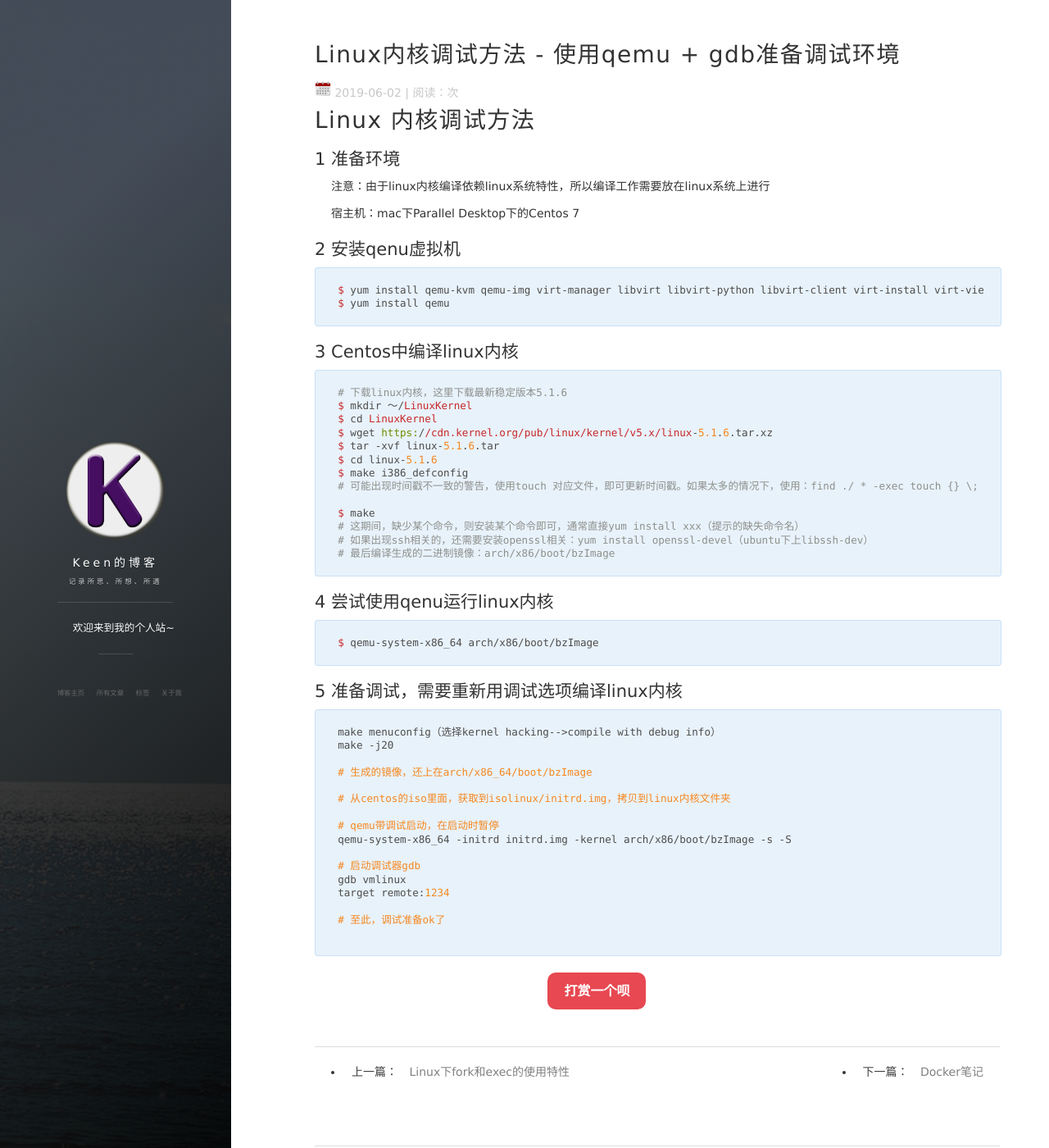
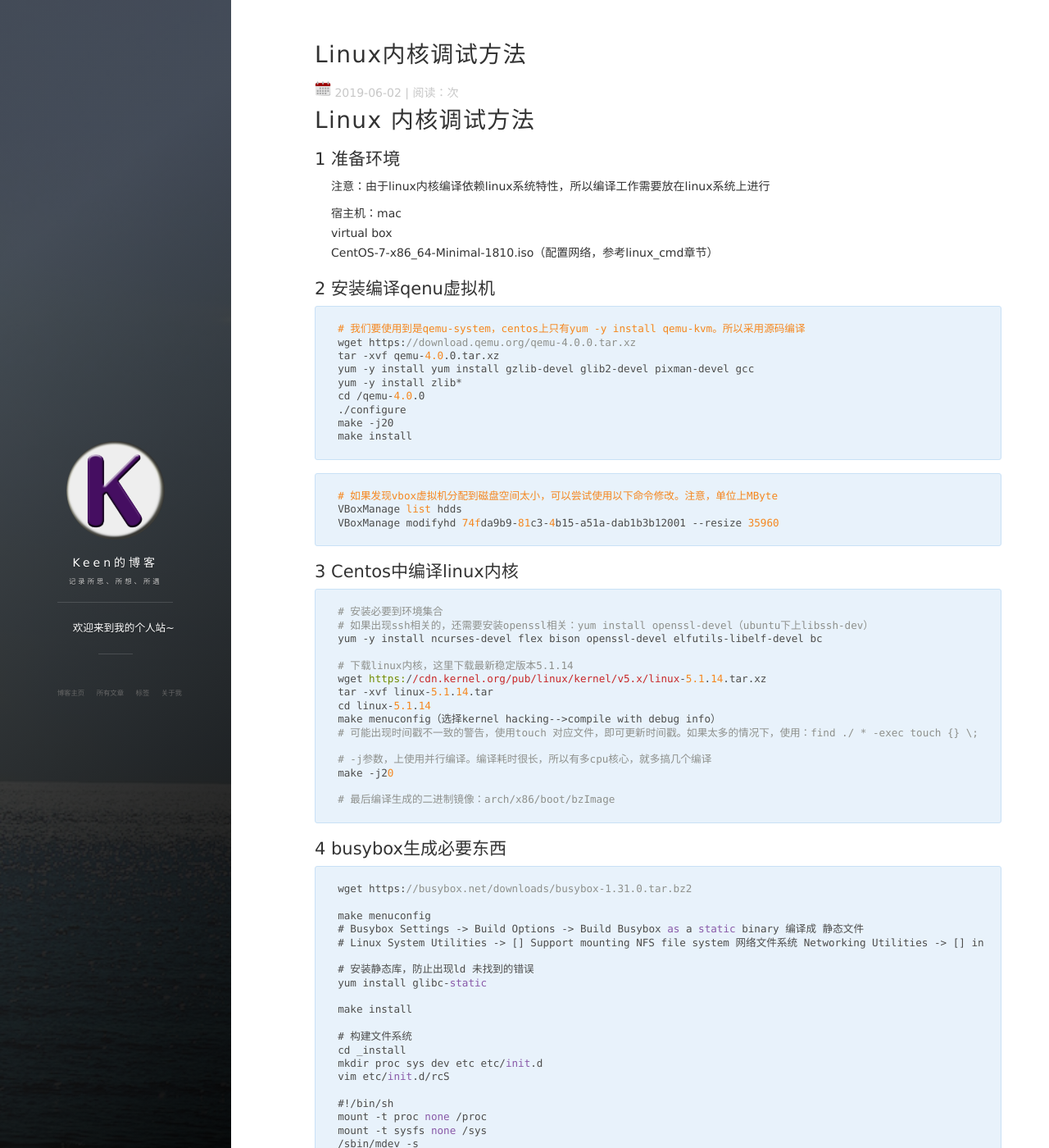
Before and after one commit to Keenjin/Keenjin.github.io, a Jekyll site: the page built from _posts/2019-06-02-linux_kernel_debug.md, in a window 1280 px wide and 1400 px high. Shown: the whole window at 82% size. Built offline with Jekyll 4.4.1, drawn with Linux system fonts in a browser that asks for light colours; nearby versions of some CDN libraries; comment, search, counter and statistics services are not loaded; some of the changed text lies outside the part shown.

Commit message:
linux kernel debug && resize disk

````diff
--- a/_posts/2019-06-02-linux_kernel_debug.md
+++ b/_posts/2019-06-02-linux_kernel_debug.md
@@ -1,6 +1,6 @@
 ---
 layout: post
-title: Linux内核调试方法 - 使用qemu + gdb准备调试环境
+title: Linux内核调试方法
 date: 2019-06-02
 tags: linux
 ---
@@ -11,56 +11,97 @@ tags: linux
 
 注意：由于linux内核编译依赖linux系统特性，所以编译工作需要放在linux系统上进行
 
-宿主机：mac下Parallel Desktop下的Centos 7
+宿主机：mac
+virtual box
+CentOS-7-x86_64-Minimal-1810.iso（配置网络，参考linux_cmd章节）
 
-## 2 安装qenu虚拟机
+## 2 安装编译qenu虚拟机
 
 ```bash
-$ yum install qemu-kvm qemu-img virt-manager libvirt libvirt-python libvirt-client virt-install virt-viewer
-$ yum install qemu
+# 我们要使用到是qemu-system，centos上只有yum -y install qemu-kvm。所以采用源码编译
+wget https://download.qemu.org/qemu-4.0.0.tar.xz
+tar -xvf qemu-4.0.0.tar.xz
+yum -y install yum install gzlib-devel glib2-devel pixman-devel gcc
+yum -y install zlib*
+cd /qemu-4.0.0
+./configure
+make -j20
+make install
+```
+
+```bash
+# 如果发现vbox虚拟机分配到磁盘空间太小，可以尝试使用以下命令修改。注意，单位上MByte
+VBoxManage list hdds
+VBoxManage modifyhd 74fda9b9-81c3-4b15-a51a-dab1b3b12001 --resize 35960
 ```
 
 ## 3 Centos中编译linux内核
 
 ```bash
-# 下载linux内核，这里下载最新稳定版本5.1.6
-$ mkdir ～/LinuxKernel
-$ cd LinuxKernel
-$ wget https://cdn.kernel.org/pub/linux/kernel/v5.x/linux-5.1.6.tar.xz
-$ tar -xvf linux-5.1.6.tar
-$ cd linux-5.1.6
-$ make i386_defconfig
+# 安装必要到环境集合
+# 如果出现ssh相关的，还需要安装openssl相关：yum install openssl-devel（ubuntu下上libssh-dev）
+yum -y install ncurses-devel flex bison openssl-devel elfutils-libelf-devel bc
+
+# 下载linux内核，这里下载最新稳定版本5.1.14
+wget https://cdn.kernel.org/pub/linux/kernel/v5.x/linux-5.1.14.tar.xz
+tar -xvf linux-5.1.14.tar
+cd linux-5.1.14
+make menuconfig（选择kernel hacking-->compile with debug info）
 # 可能出现时间戳不一致的警告，使用touch 对应文件，即可更新时间戳。如果太多的情况下，使用：find ./ * -exec touch {} \;   来递归修改
 
-$ make
-# 这期间，缺少某个命令，则安装某个命令即可，通常直接yum install xxx（提示的缺失命令名）
-# 如果出现ssh相关的，还需要安装openssl相关：yum install openssl-devel（ubuntu下上libssh-dev）
+# -j参数，上使用并行编译。编译耗时很长，所以有多cpu核心，就多搞几个编译
+make -j20
+
 # 最后编译生成的二进制镜像：arch/x86/boot/bzImage
 ```
 
-## 4 尝试使用qenu运行linux内核
+## 4 busybox生成必要东西
 
 ```bash
-$ qemu-system-x86_64 arch/x86/boot/bzImage
+wget https://busybox.net/downloads/busybox-1.31.0.tar.bz2
+
+make menuconfig
+# Busybox Settings -> Build Options -> Build Busybox as a static binary 编译成 静态文件
+# Linux System Utilities -> [] Support mounting NFS file system 网络文件系统 Networking Utilities -> [] inetd (Internet超级服务器)
+
+# 安装静态库，防止出现ld 未找到的错误
+yum install glibc-static
+
+make install
+
+# 构建文件系统
+cd _install
+mkdir proc sys dev etc etc/init.d
+vim etc/init.d/rcS
+
+#!/bin/sh
+mount -t proc none /proc
+mount -t sysfs none /sys
+/sbin/mdev -s
+
+chmod +x etc/init.d/rcS
+find . | cpio -o --format=newc > ../rootfs.img
 ```
 
-## 5 准备调试，需要重新用调试选项编译linux内核
+## 5 准备调试
 
 ```bash
-make menuconfig（选择kernel hacking-->compile with debug info）
-make -j20
-
-# 生成的镜像，还上在arch/x86_64/boot/bzImage
-
-# 从centos的iso里面，获取到isolinux/initrd.img，拷贝到linux内核文件夹
-
-# qemu带调试启动，在启动时暂停
-qemu-system-x86_64 -initrd initrd.img -kernel arch/x86/boot/bzImage -s -S
+# 生成的镜像，还上在arch/x86/boot/bzImage
+# 将rootfs.img，拷贝到linux内核文件夹
+# -S表示：qemu带调试启动，在启动时暂停
+# append里面，noapic可规避kernel因为apic导致的panic
+# append里面，nokaslr可规避start_kernel无法中断问题
+# append里面，console=ttyS0，可以让日志都显示在当前控制台
+qemu-system-x86_64 -initrd rootfs.img -kernel arch/x86/boot/bzImage -append "console=ttyS0 root=/dev/ram rdinit=/sbin/init noapic nokaslr" --nographic -s -S
 
 # 启动调试器gdb
 gdb vmlinux
 target remote:1234
 
-# 至此，调试准备ok了
+# 注意，如果此时出现一堆Remote 'g' packet reply is too long错误，表示vmlinux跟当前gdb都architecture不匹配，需要设置
+set architecture i386:x86-64
 
+# 至此，调试准备ok了。设置启动断点。c表示continue，会在start_kernel下中断
+b start_kernel
+c
 ```
````
Also changed, not shown: _posts/2019-06-23-centos-resize-disk.md (added, +138 -0 lines).
